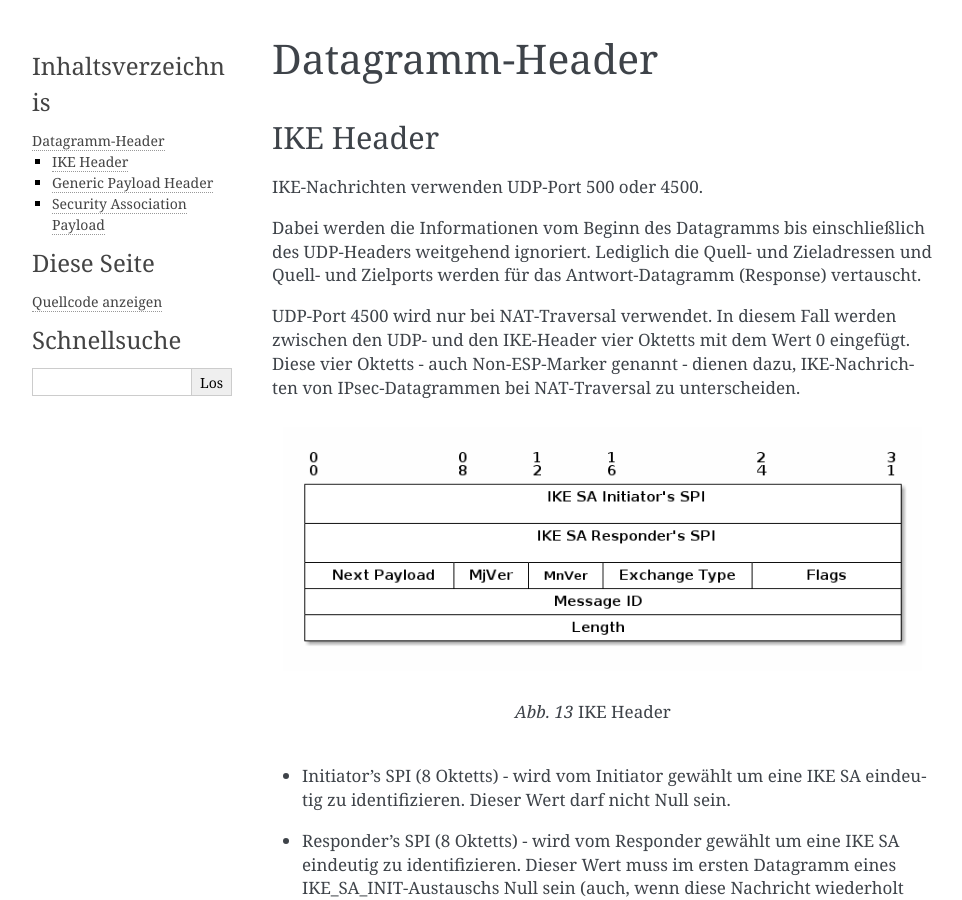
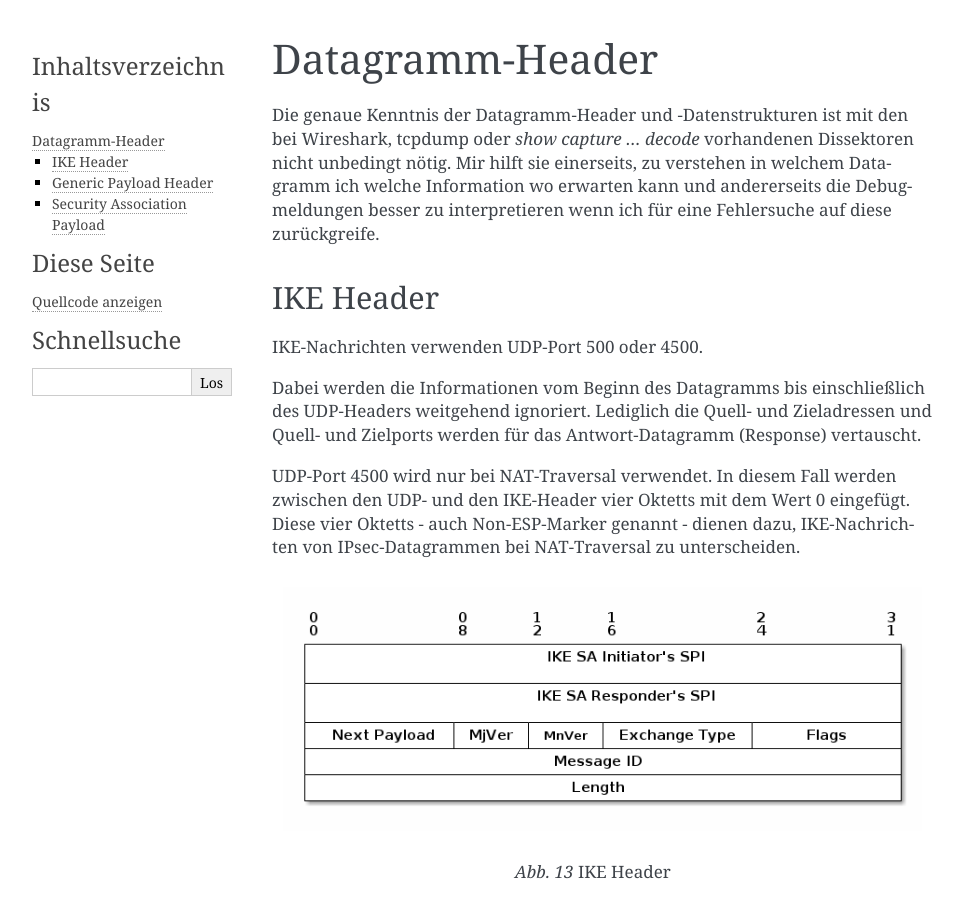
Before and after one commit to matwei-books/Fehlersuche-bei-IPsec-VPN-mit-IKEv2, a Sphinx documentation site: the page built from source/anhang/datagram-header.rst, in a window 1280 px wide and 900 px high. Shown: the whole window, without its empty margins (148-1110 px from the left). Built offline with Sphinx 7.4.7, drawn with Linux system fonts in a browser that asks for light colours; cross-references to code outside the pages are shown as plain code.

Commit message:
warum Datagramm-Header

```diff
--- a/source/anhang/datagram-header.rst
+++ b/source/anhang/datagram-header.rst
@@ -1,6 +1,13 @@
 
 Datagramm-Header
 ================
+
+Die genaue Kenntnis der Datagramm-Header und -Datenstrukturen ist mit
+den bei Wireshark, tcpdump oder *show capture ... decode* vorhandenen
+Dissektoren nicht unbedingt nötig.
+Mir hilft sie einerseits, zu verstehen in welchem Datagramm ich welche
+Information wo erwarten kann und andererseits die Debugmeldungen besser
+zu interpretieren wenn ich für eine Fehlersuche auf diese zurückgreife.
 
 .. index:: Datagramm-Header; IKE
 
```
